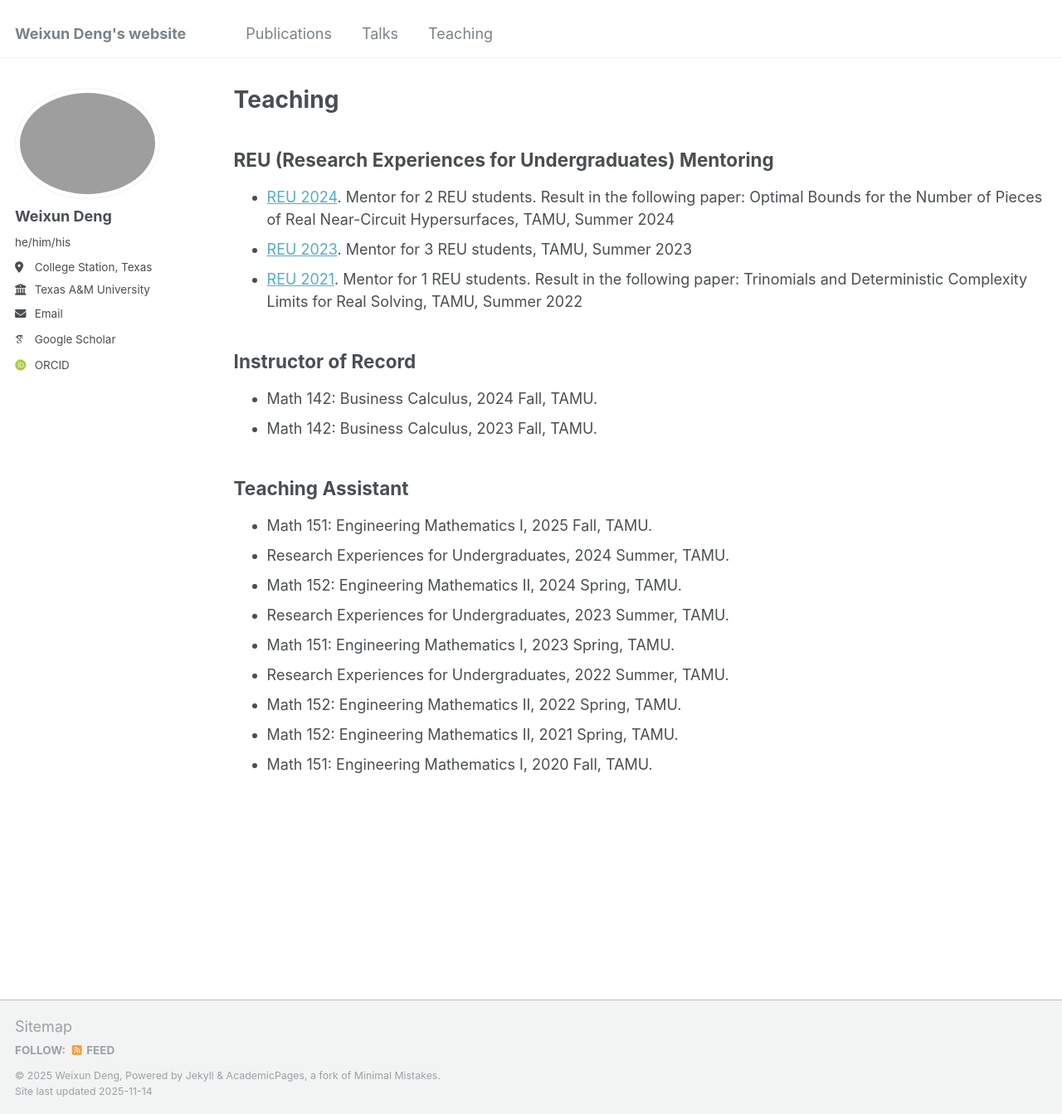
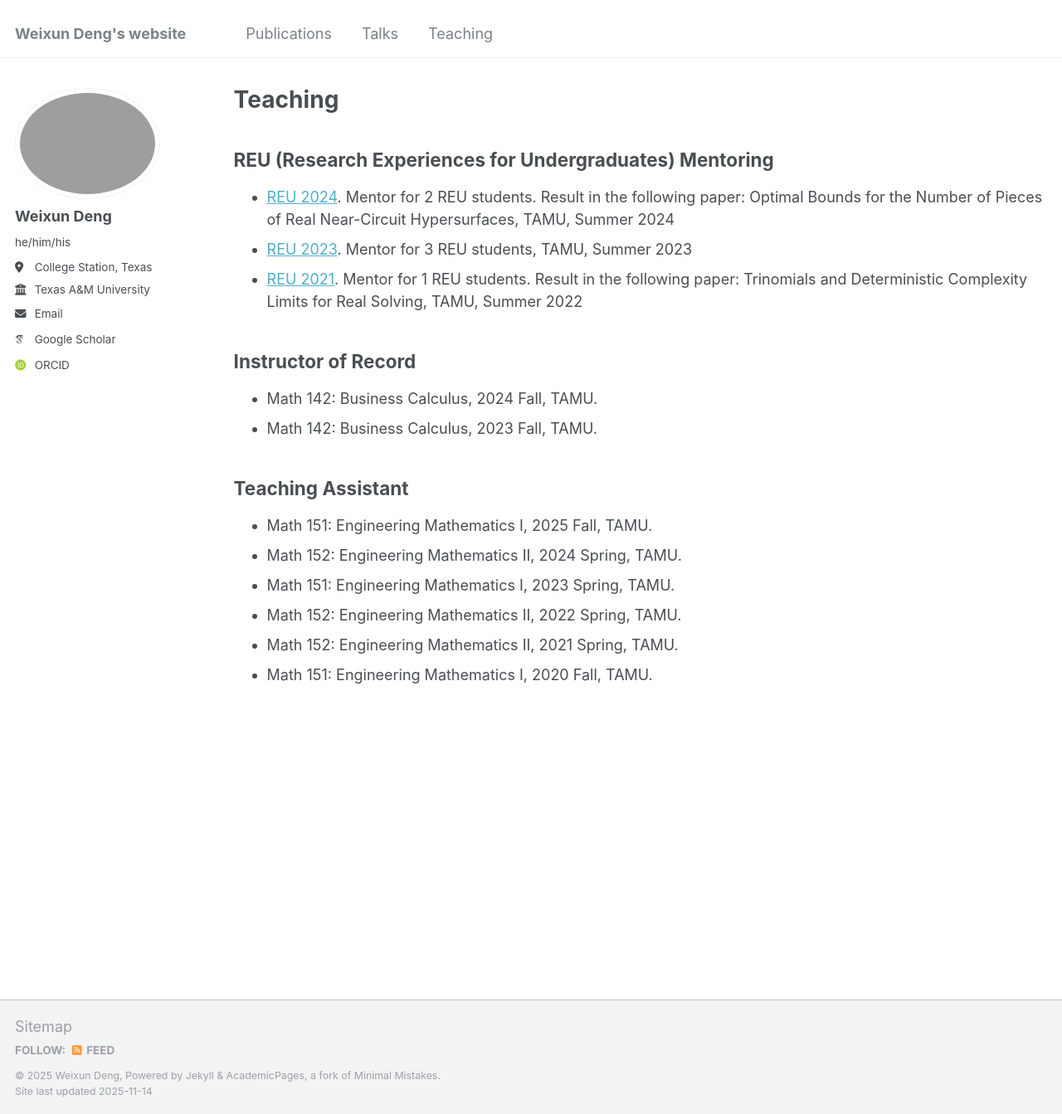
Before and after one commit to WeixunDeng/weixundeng.github.io, a Jekyll site: the page built from _pages/teaching.md, in a window 1280 px wide and 1343 px high. Shown: the whole window at 83% size. Built offline with Jekyll 4.4.1, drawn with Linux system fonts in a browser that asks for light colours; some web fonts are replaced.

Commit message:
Update teaching.md

```diff
--- a/_pages/teaching.md
+++ b/_pages/teaching.md
@@ -16,11 +16,8 @@ author_profile: true
 
 ## Teaching Assistant ##
 * Math 151: Engineering Mathematics I, 2025 Fall, TAMU.
-* Research Experiences for Undergraduates, 2024 Summer, TAMU.
 * Math 152: Engineering Mathematics II, 2024 Spring, TAMU.
-* Research Experiences for Undergraduates, 2023 Summer, TAMU.
 * Math 151: Engineering Mathematics I, 2023 Spring, TAMU.
-* Research Experiences for Undergraduates, 2022 Summer, TAMU.
 * Math 152: Engineering Mathematics II, 2022 Spring, TAMU.
 * Math 152: Engineering Mathematics II, 2021 Spring, TAMU.
 * Math 151: Engineering Mathematics I, 2020 Fall, TAMU.
```
